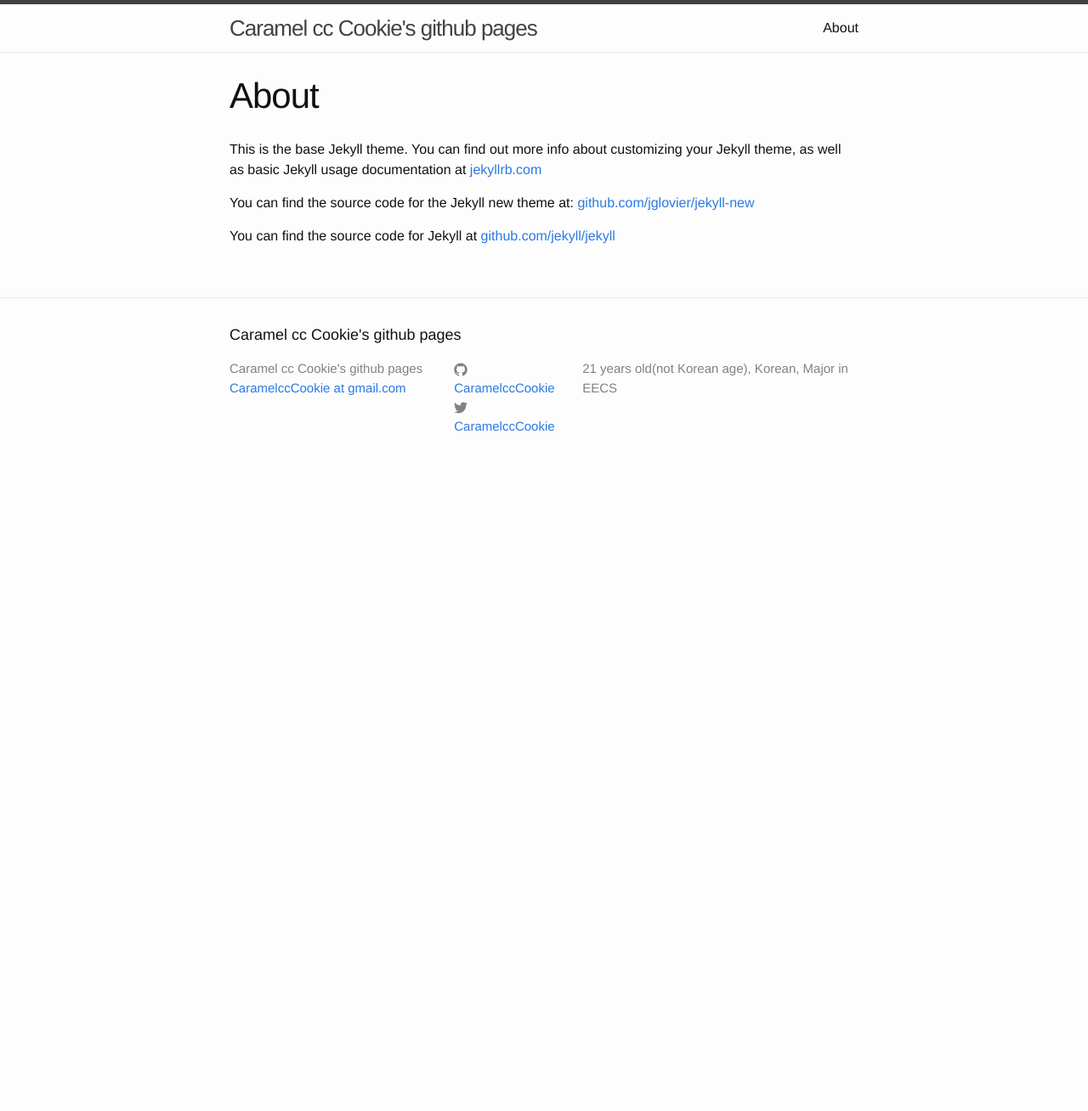
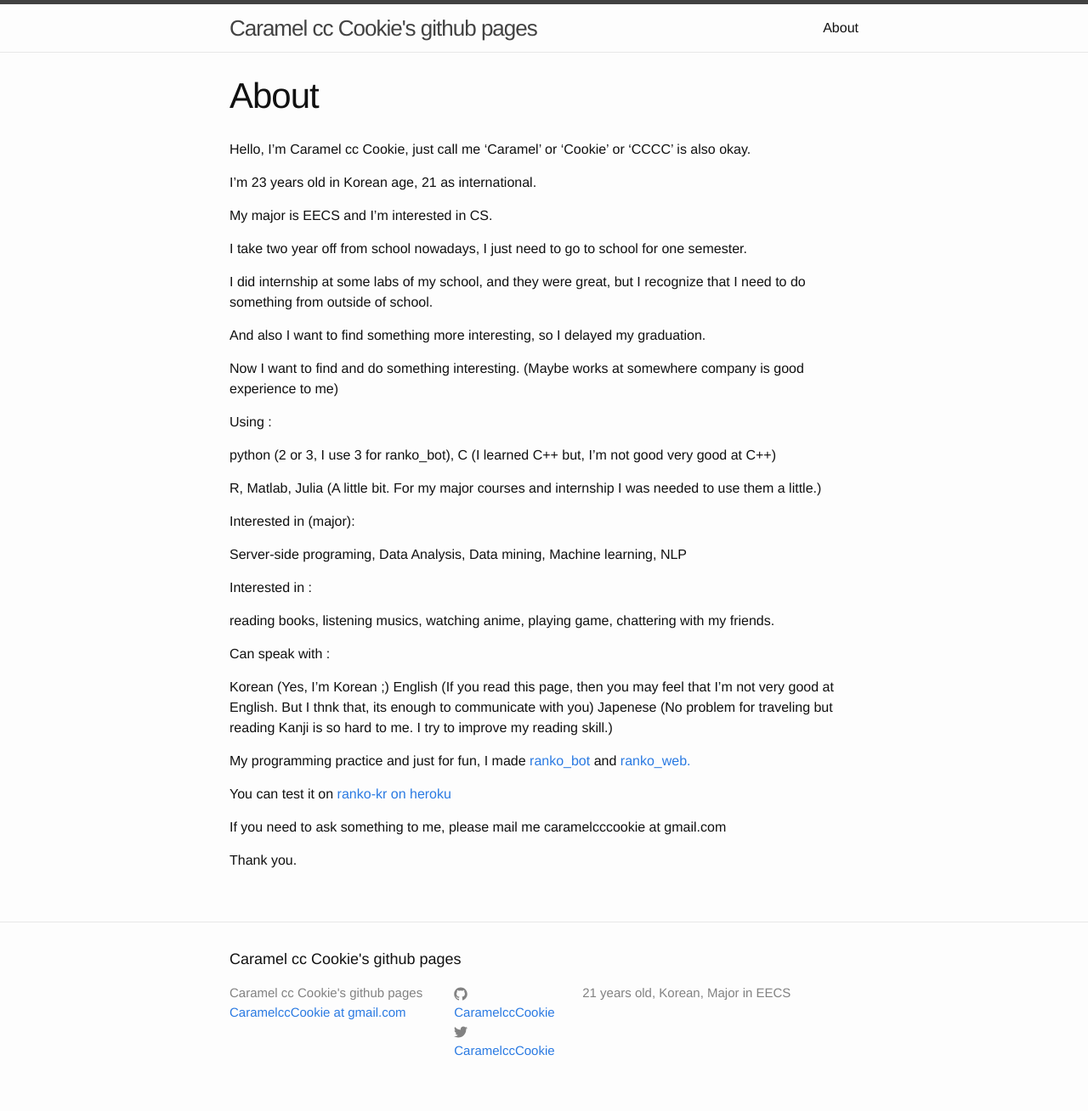
Before and after one commit to caramelcccookie/caramelcccookie.github.io, a Jekyll site: the page built from about.md, in a window 1280 px wide. Shown: the whole page at 85% size. Built offline with Jekyll 4.4.1, drawn with Linux system fonts in a browser that asks for light colours; before the commit the page ends 900 px from its top, so only the background shows below that.

Commit message:
edit about

```diff
--- a/_config.yml
+++ b/_config.yml
@@ -2,7 +2,7 @@
 title: Caramel cc Cookie's github pages
 email: CaramelccCookie at gmail.com
 description: > # this means to ignore newlines until "baseurl:"
-  21 years old(not Korean age), Korean, Major in EECS
+  21 years old, Korean, Major in EECS
 
 baseurl: "" # the subpath of your site, e.g. /blog/
 url: "http://yourdomain.com" # the base hostname & protocol for your site
--- a/about.md
+++ b/about.md
@@ -4,8 +4,47 @@ title: About
 permalink: /about/
 ---
 
-This is the base Jekyll theme. You can find out more info about customizing your Jekyll theme, as well as basic Jekyll usage documentation at [jekyllrb.com](http://jekyllrb.com/)
+Hello, I'm Caramel cc Cookie, just call me 'Caramel' or 'Cookie' or 'CCCC' is also okay.
 
-You can find the source code for the Jekyll new theme at: [github.com/jglovier/jekyll-new](https://github.com/jglovier/jekyll-new)
+I'm 23 years old in Korean age, 21 as international.
 
-You can find the source code for Jekyll at [github.com/jekyll/jekyll](https://github.com/jekyll/jekyll)
+My major is EECS and I'm interested in CS.
+
+I take two year off from school nowadays, I just need to go to school for one semester.
+
+I did internship at some labs of my school, and they were great, but I recognize that I need to do something from outside of school.
+
+And also I want to find something more interesting, so I delayed my graduation.
+
+Now I want to find and do something interesting. (Maybe works at somewhere company is good experience to me)
+
+
+Using :
+
+python (2 or 3, I use 3 for ranko_bot), C (I learned C++ but, I'm not good very good at C++)
+
+R, Matlab, Julia (A little bit. For my major courses and internship I was needed to use them a little.)
+
+Interested in (major):
+
+Server-side programing, Data Analysis, Data mining, Machine learning, NLP
+
+Interested in :
+
+reading books, listening musics, watching anime, playing game, chattering with my friends.
+
+Can speak with :
+
+Korean (Yes, I'm Korean ;)
+English (If you read this page, then you may feel that I'm not very good at English. But I thnk that, its enough to communicate with you)
+Japenese (No problem for traveling but reading Kanji is so hard to me. I try to improve my reading skill.)
+
+
+My programming practice and just for fun, I made [ranko_bot](https://github.com/caramelcccookie/ranko_kor)
+ and [ranko_web.](https://github.com/caramelcccookie/ranko_web)
+
+You can test it on [ranko-kr on heroku](https://ranko-kr.herokuapp.com/ranko/)
+
+If you need to ask something to me, please mail me caramelcccookie at gmail.com
+
+Thank you.
```
